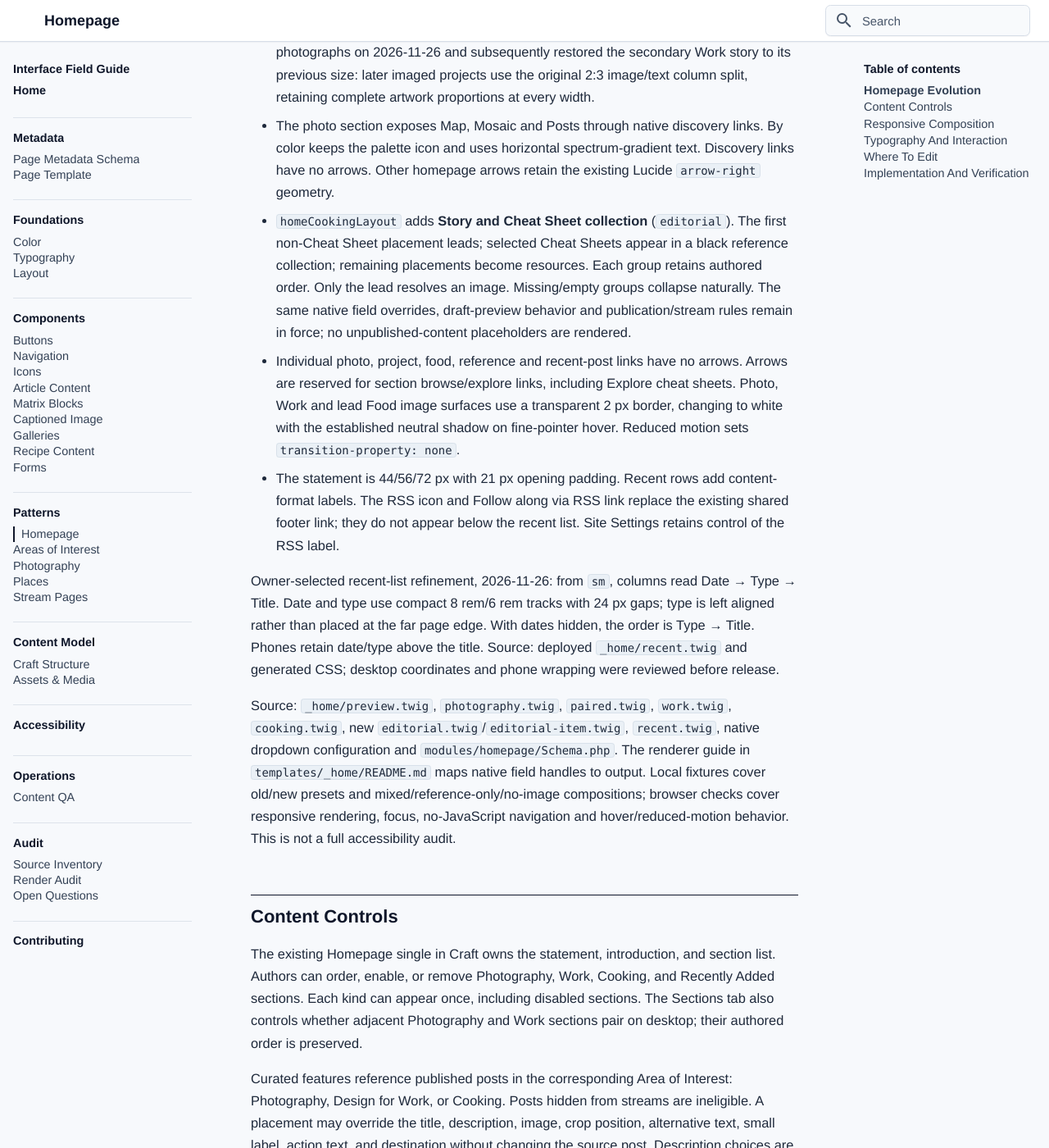
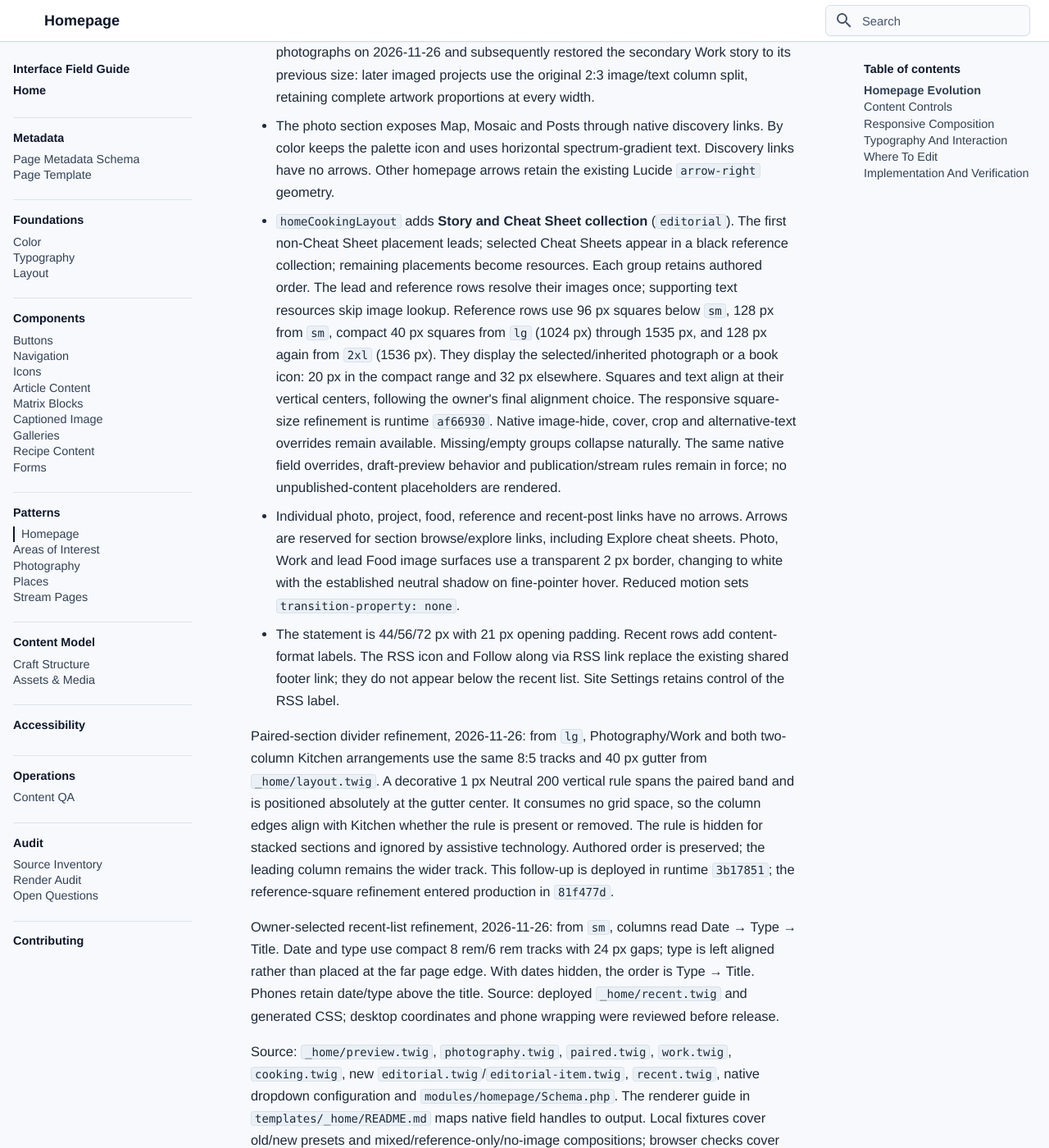
Before and after one commit to bentilden/Design-System, an MkDocs documentation site: the page built from docs/patterns/homepage.md, in a window 1280 px wide and 1400 px high, scrolled down 664 px. Shown: the whole window at 82% size. Built offline with MkDocs 1.6.1 and Material for MkDocs 9.7.7, drawn with Linux system fonts in a browser that asks for light colours; some web fonts are replaced; some of the changed text lies outside the part shown.

Commit message:
Document shared homepage grid and responsive reference thumbnails

```diff
--- a/docs/patterns/homepage.md
+++ b/docs/patterns/homepage.md
@@ -34,9 +34,11 @@ Partial production review, 2026-11-26: runtime `87b6ac9` deploys the presentatio
 
 - `homePhotoLayout` adds **Photo strip** (`strip`): three equal images with captions, cropped at 2:3 below `lg` and 1:2 from `lg`, with the same three-image/short-copy eligibility as Mosaic. Other selections retain the natural-grid fallback. Strip does not force shared height with Work. Paired Mosaic shares its heading/media rows with Work and reserves a third row for the discovery links. The owner retained the taller desktop photographs on 2026-11-26 and subsequently restored the secondary Work story to its previous size: later imaged projects use the original 2:3 image/text column split, retaining complete artwork proportions at every width.
 - The photo section exposes Map, Mosaic and Posts through native discovery links. By color keeps the palette icon and uses horizontal spectrum-gradient text. Discovery links have no arrows. Other homepage arrows retain the existing Lucide `arrow-right` geometry.
-- `homeCookingLayout` adds **Story and Cheat Sheet collection** (`editorial`). The first non-Cheat Sheet placement leads; selected Cheat Sheets appear in a black reference collection; remaining placements become resources. Each group retains authored order. Only the lead resolves an image. Missing/empty groups collapse naturally. The same native field overrides, draft-preview behavior and publication/stream rules remain in force; no unpublished-content placeholders are rendered.
+- `homeCookingLayout` adds **Story and Cheat Sheet collection** (`editorial`). The first non-Cheat Sheet placement leads; selected Cheat Sheets appear in a black reference collection; remaining placements become resources. Each group retains authored order. The lead and reference rows resolve their images once; supporting text resources skip image lookup. Reference rows use 96 px squares below `sm`, 128 px from `sm`, compact 40 px squares from `lg` (1024 px) through 1535 px, and 128 px again from `2xl` (1536 px). They display the selected/inherited photograph or a book icon: 20 px in the compact range and 32 px elsewhere. Squares and text align at their vertical centers, following the owner's final alignment choice. The responsive square-size refinement is runtime `af66930`. Native image-hide, cover, crop and alternative-text overrides remain available. Missing/empty groups collapse naturally. The same native field overrides, draft-preview behavior and publication/stream rules remain in force; no unpublished-content placeholders are rendered.
 - Individual photo, project, food, reference and recent-post links have no arrows. Arrows are reserved for section browse/explore links, including Explore cheat sheets. Photo, Work and lead Food image surfaces use a transparent 2 px border, changing to white with the established neutral shadow on fine-pointer hover. Reduced motion sets `transition-property: none`.
 - The statement is 44/56/72 px with 21 px opening padding. Recent rows add content-format labels. The RSS icon and Follow along via RSS link replace the existing shared footer link; they do not appear below the recent list. Site Settings retains control of the RSS label.
+
+Paired-section divider refinement, 2026-11-26: from `lg`, Photography/Work and both two-column Kitchen arrangements use the same 8:5 tracks and 40 px gutter from `_home/layout.twig`. A decorative 1 px Neutral 200 vertical rule spans the paired band and is positioned absolutely at the gutter center. It consumes no grid space, so the column edges align with Kitchen whether the rule is present or removed. The rule is hidden for stacked sections and ignored by assistive technology. Authored order is preserved; the leading column remains the wider track. This follow-up is deployed in runtime `3b17851`; the reference-square refinement entered production in `81f477d`.
 
 Owner-selected recent-list refinement, 2026-11-26: from `sm`, columns read Date → Type → Title. Date and type use compact 8 rem/6 rem tracks with 24 px gaps; type is left aligned rather than placed at the far page edge. With dates hidden, the order is Type → Title. Phones retain date/type above the title. Source: deployed `_home/recent.twig` and generated CSS; desktop coordinates and phone wrapping were reviewed before release.
 
@@ -54,7 +56,7 @@ Recently Added selects 1–12 published posts, newest first, with optional area
 
 | Element | Composition rule |
 | --- | --- |
-| Desktop pair | From `lg`, Photography receives five shares and Work three, with a 21 rem minimum for Work. The gutter is 32 px, increasing to 48 px from `xl`. Nonadjacent sections and the stacked preset remain separate. |
+| Desktop pair | From `lg`, paired features and two-column Kitchen arrangements share 8:5 tracks and a 40 px gutter. Authored order is preserved, with the leading column wider. The paired divider is outside grid flow. Nonadjacent sections and the stacked preset remain separate. |
 | Photography mosaic | Exactly three imaged features with titles up to 48 characters and no description, small label, or action text. The lead spans both rows; column and row proportions are 3:2, with 12 px gutters increasing to 16 px from `sm`. Photographs crop using the selected position. |
 | Shared mosaic height | When paired with two imaged Work features, the mosaic follows Work's natural height from `lg`. The outer edges align without a fixed desktop height. |
 | Photography fallback | Other counts, missing images, or longer copy use a natural grid that retains every feature. Rich copy gets one column below `sm`; short titles can use two. |
```
